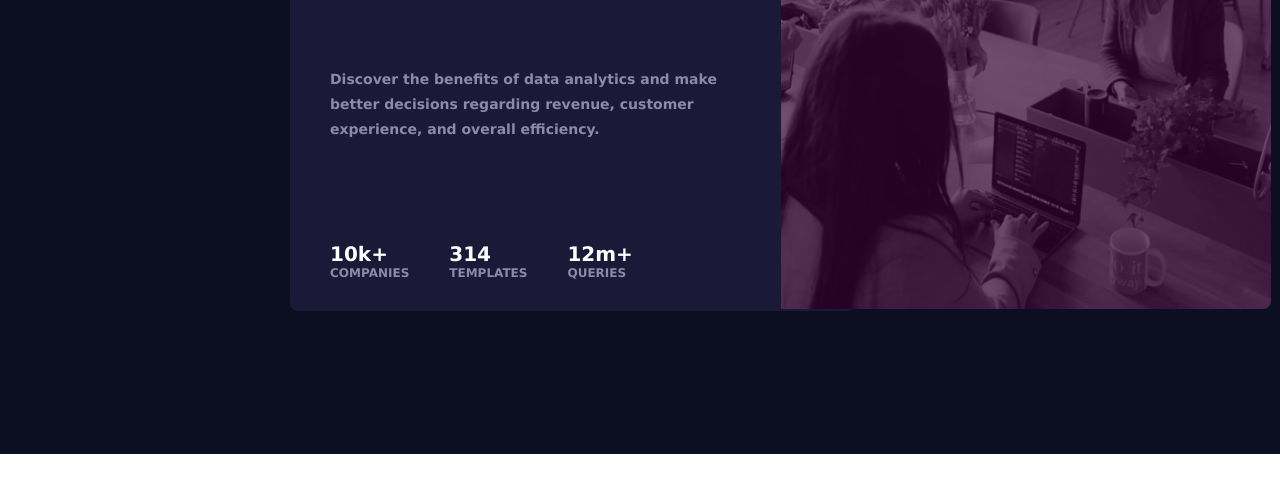
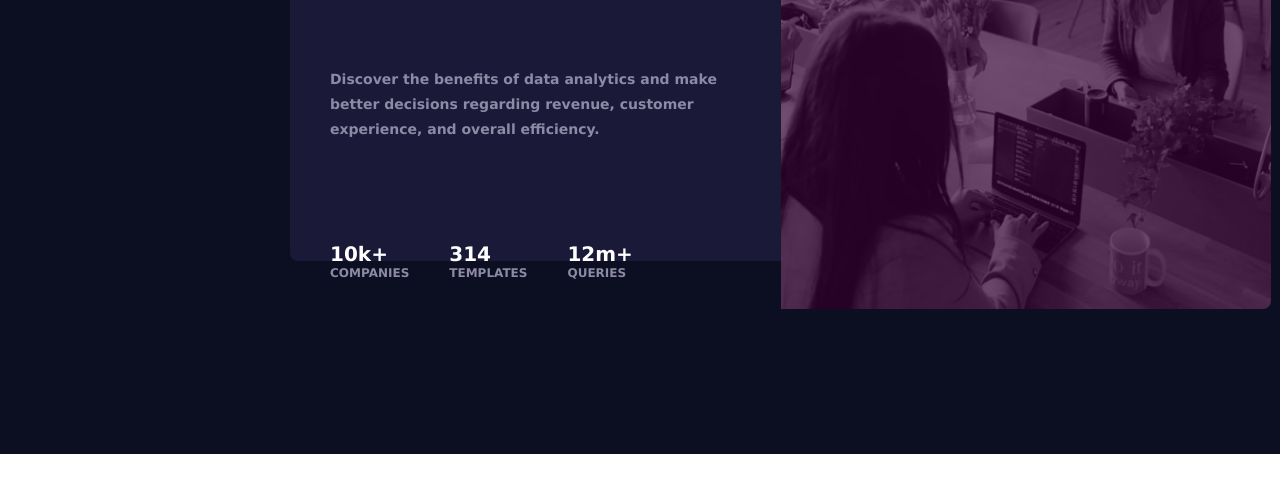
Before and after one commit to ALGOREX-PH/TIGERTIDES_Stats_preview_card_component, a plain HTML site: page index.html in a window 1280 px wide. Shown: the part 291-784 px from the top of the page. Drawn offline with Linux system fonts and the light colour scheme.

Commit message:
commit to crush

```diff
--- a/style.css
+++ b/style.css
@@ -30,7 +30,7 @@
     background-color: #1b1938;
     border-radius: 8px;
     width: 565px;
-    height: 452px;
+    height: 402px;
     float: left;
 
 }
```
